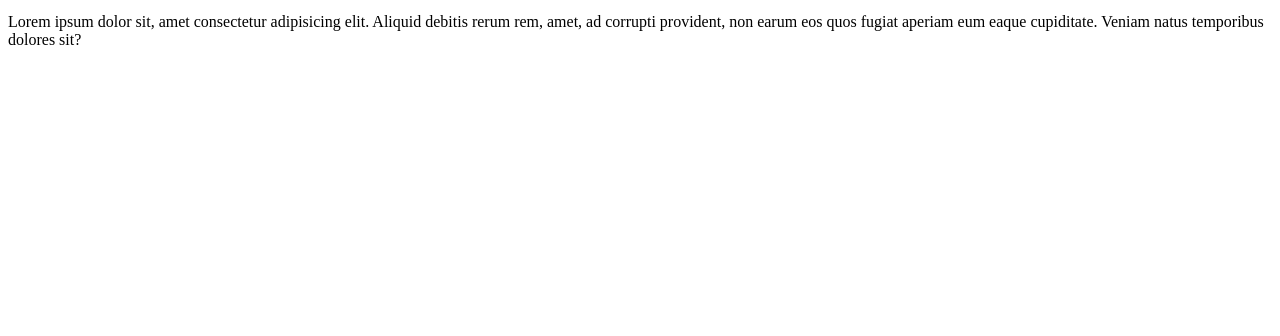
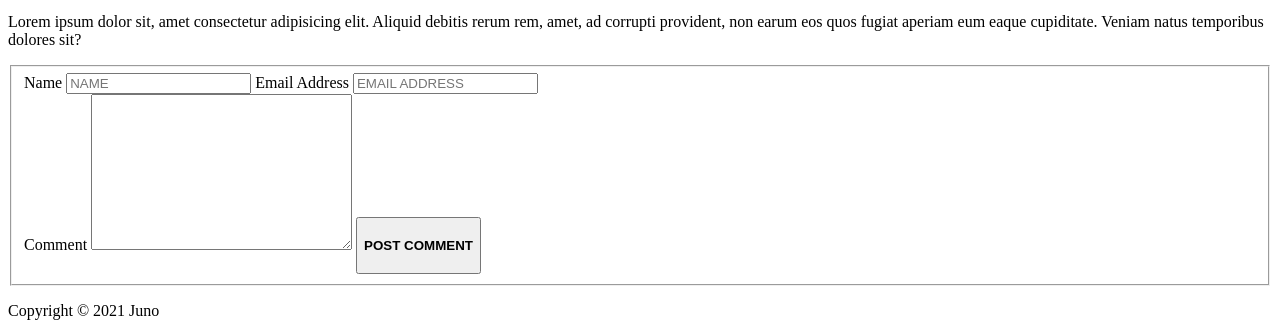
Before and after one commit to mitch-steph/sanctuaryHelpersProjectOne, a plain HTML site: page blog.html in a window 1280 px wide. Shown: the part 897-1233 px from the top of the page. Before the commit the page ends 962 px from the top, so only its background shows below. Drawn offline with Linux system fonts and the light colour scheme.

Commit message:
finished blog html

```diff
--- a/blog.html
+++ b/blog.html
@@ -83,7 +83,32 @@
 				</div>
 			</div>
 		</section>
+    <section class="form">
+      <div class="blogForm">
+        <form action="submit">
+          <fieldset class="blogFormFlex">
+            <div class="formFlex1">
+              <label for="name">Name</label>
+              <input type="text" placeholder="NAME" name="name" id="name" class="name">
+
+              <label for="email">Email Address</label>
+              <input type="email" placeholder="EMAIL ADDRESS" name="email" id="email" class="email">
+            </div>
+            <div class="formFlex2">
+              <label for="comment">Comment</label>
+              <textarea name="comment" id="comment" class="comment" cols="30" rows="10"></textarea>
+              <button>
+                <h4>POST COMMENT</h4>
+              </button>
+            </div>
+          </fieldset>
+        </form>
+      </div>
+    </section>
 	</main>
+  <footer>
+		<p>Copyright &#169; 2021 Juno</p>
+	</footer>
 
 </body>
 
```
